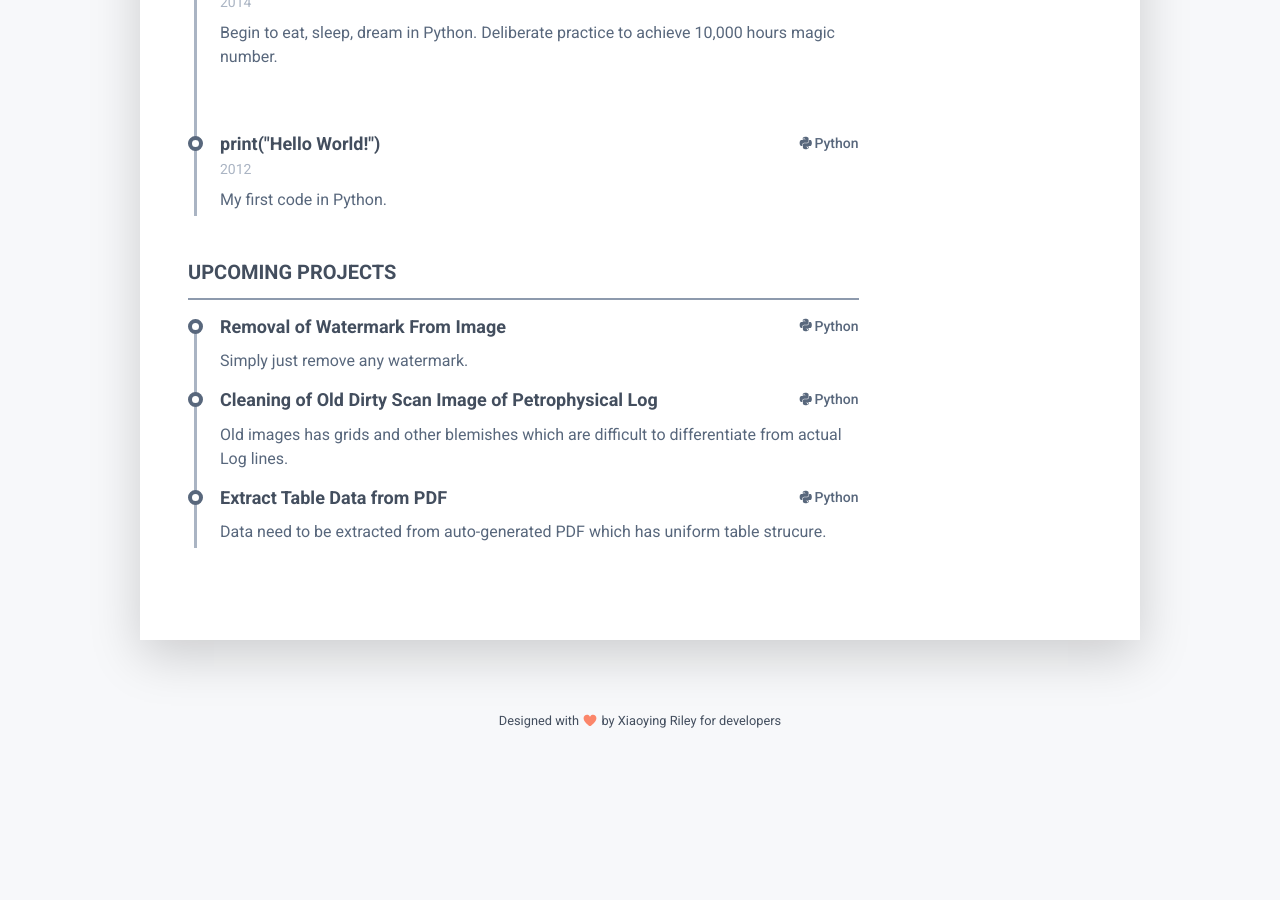
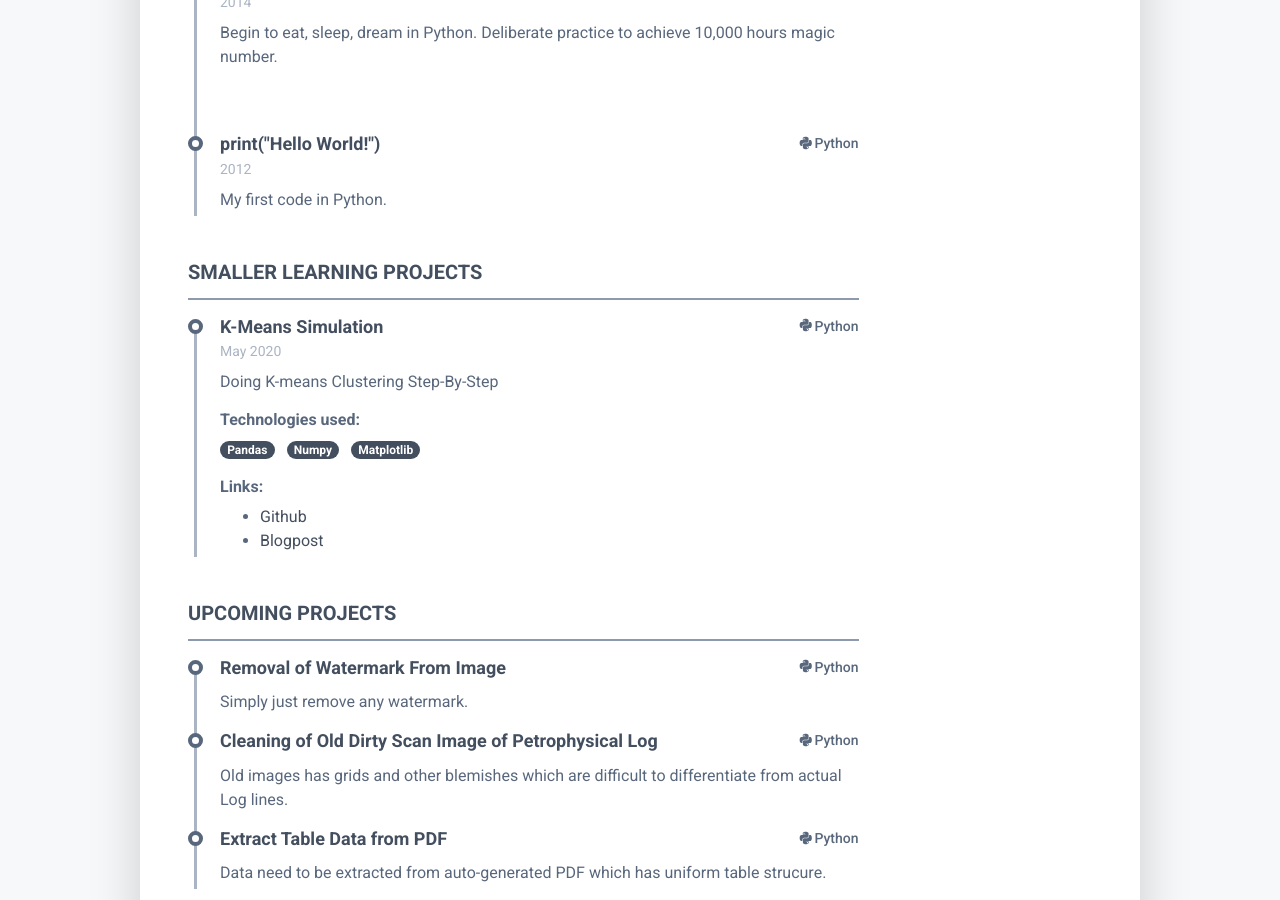
Before and after one commit to elvinado/elvinado.github.io, a Jekyll site: the page index.html, which Jekyll copies as it is, in a window 1280 px wide and 900 px high, scrolled down 1892 px. Built offline with Jekyll 4.4.1, drawn with Linux system fonts in a browser that asks for light colours; nearby versions of some CDN libraries; library files that are not in the unit come from our copies; before the commit the page ends 2672 px from its top, so only the background shows below that.

Commit message:
Add K-Means-Simulation in the list

```diff
--- a/index.html
+++ b/index.html
@@ -208,6 +208,43 @@
 
 						    </div>
 						</section><!--//experience-section-->
+
+						<section class="resume-section experience-section mb-5">
+						    <h2 class="resume-section-title text-uppercase font-weight-bold pb-3 mb-3">Smaller Learning Projects</h2>
+						    <div class="resume-section-content">
+							    <div class="resume-timeline position-relative">
+
+									<article class="resume-timeline-item position-relative">
+										<div class="resume-timeline-item-header mb-2">
+										    <div class="d-flex flex-column flex-md-row">
+												<a href="#">
+										        <h3 class="resume-position-title font-weight-bold mb-1">K-Means Simulation</h3>
+												</a>
+										        <div class="resume-company-name ml-auto"><i class="fab fa-python"></i>Python</div>
+											</div><!--//row-->
+											<div class="resume-position-time">May 2020</div>
+										</div><!--//resume-timeline-item-header-->
+										<div class="resume-timeline-item-desc">
+										    <p>Doing K-means Clustering Step-By-Step</p>
+											<h4 class="resume-timeline-item-desc-heading font-weight-bold">Technologies used:</h4>
+										    <ul class="list-inline">
+											    <li class="list-inline-item"><span class="badge badge-primary badge-pill">Pandas</span></li>
+											    <li class="list-inline-item"><span class="badge badge-primary badge-pill">Numpy</span></li>
+											    <li class="list-inline-item"><span class="badge badge-primary badge-pill">Matplotlib</span></li>
+										    </ul>
+											<h4 class="resume-timeline-item-desc-heading font-weight-bold">Links:</h4>
+										    <ul>
+											    <li><a href="https://github.com/elvinado/K-Means-Simulation">Github</a></li>
+											    <li><a href="https://elvinado.github.io/notebooks/K-Means-Simulation.html">Blogpost</a></li>
+										    </ul>
+										</div><!--//resume-timeline-item-desc-->
+									</article><!--//resume-timeline-item-->
+
+							    </div><!--//resume-timeline-->
+
+
+						    </div>
+					    </section><!--//experience-section-->
 
 						<section class="resume-section experience-section mb-5">
 						    <h2 class="resume-section-title text-uppercase font-weight-bold pb-3 mb-3">Upcoming Projects</h2>
```
